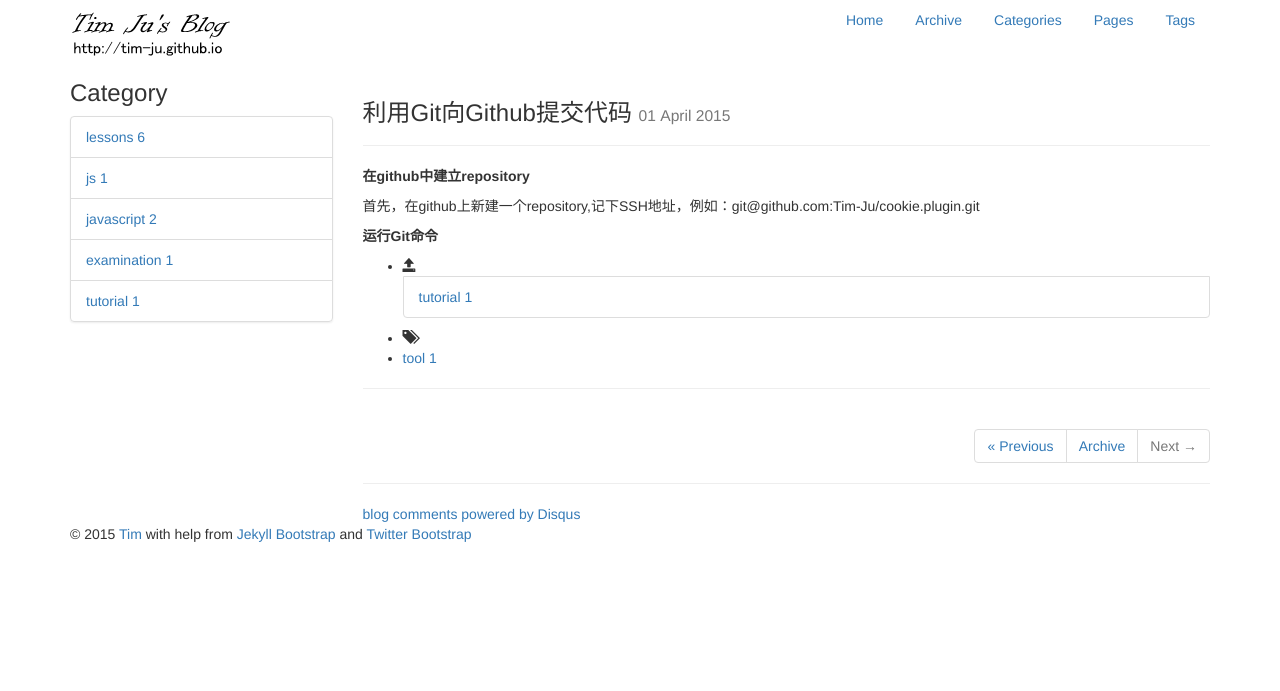
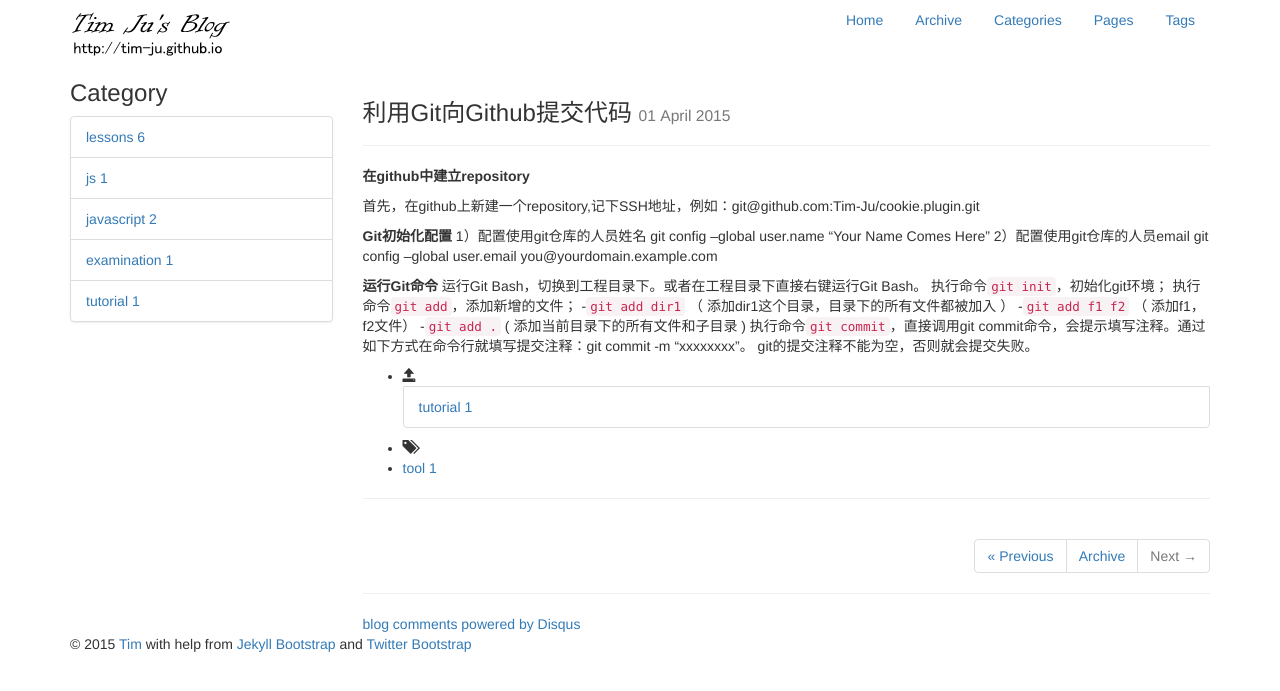
Before and after one commit to Tim-Ju/tim-ju.github.io, a Jekyll site: the page built from _posts/2015-04-01-1.md, in a window 1280 px wide. Shown: the top 691 px of the page. Built offline with Jekyll 4.4.1, drawn with Linux system fonts in a browser that asks for light colours; nearby versions of some CDN libraries; library files that are not in the unit come from our copies; comment, search, counter and statistics services are not loaded.

Commit message:
2015-04-01-1.md update

```diff
--- a/_posts/2015-04-01-1.md
+++ b/_posts/2015-04-01-1.md
@@ -12,4 +12,17 @@ tags : [tool]
 
 首先，在github上新建一个repository,记下SSH地址，例如：git@github.com:Tim-Ju/cookie.plugin.git
 
+**Git初始化配置**
+1）配置使用git仓库的人员姓名
+	git config --global user.name "Your Name Comes Here"
+2）配置使用git仓库的人员email
+	git config --global user.email you@yourdomain.example.com
+
 **运行Git命令**
+运行Git Bash，切换到工程目录下。或者在工程目录下直接右键运行Git Bash。
+执行命令`git init`，初始化git环境；
+执行命令`git add`，添加新增的文件；
+-`git add dir1` （ 添加dir1这个目录，目录下的所有文件都被加入 ）
+-`git add f1 f2` （ 添加f1，f2文件）
+-`git add .`      ( 添加当前目录下的所有文件和子目录 )
+执行命令`git commit`，直接调用git commit命令，会提示填写注释。通过如下方式在命令行就填写提交注释：git commit -m "xxxxxxxx"。 git的提交注释不能为空，否则就会提交失败。
```
